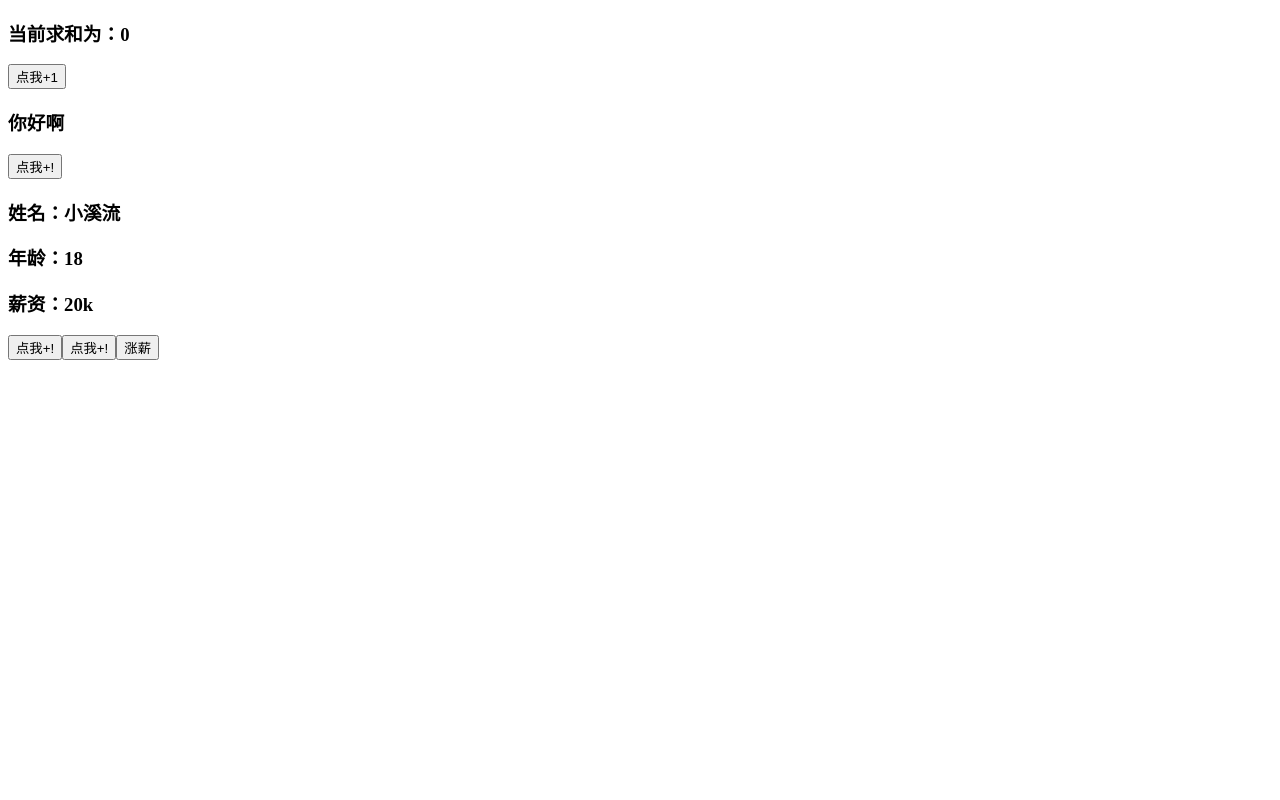
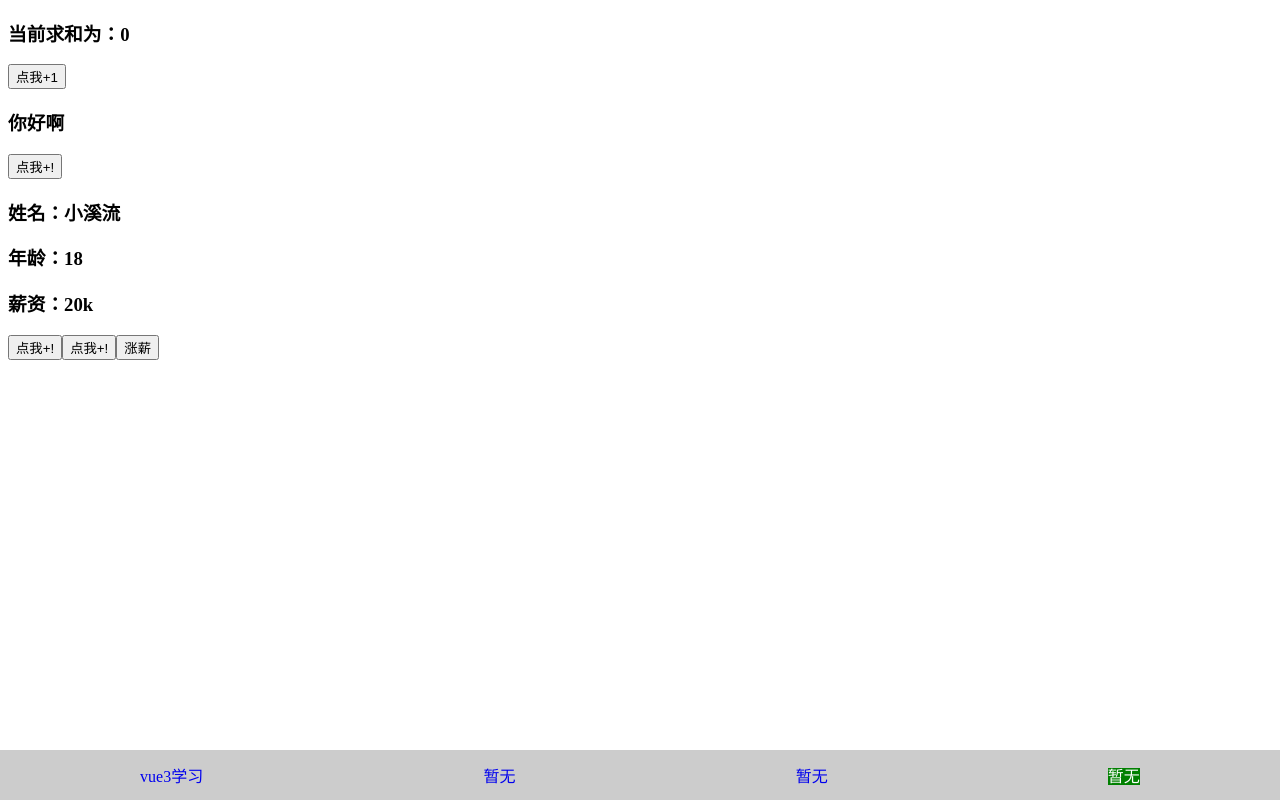
Before and after one commit to xxljunjun/vue3.0-vite-study, a Vue app: page /#/studywatch in a window 1280 px wide. Built offline with nearby package versions, Linux system fonts and the light colour scheme.

Commit message:
加了tabBar功能

```diff
--- a/src/App.vue
+++ b/src/App.vue
@@ -1,12 +1,23 @@
 <template>
   <router-view></router-view>
+  <div id="app">
+    <TabBar />
+  </div>
 </template>
 
-<script lang='ts'>
+<script lang="ts">
+import TabBar from "./components/TabBar.vue";
+import { reactive } from "vue";
 export default {
-  name: "App",
+  components: {
+    TabBar,
+  },
   setup() {
     return {};
   },
 };
 </script>
+<style scoped lang="scss">
+#app {
+}
+</style>
--- /dev/null
+++ b/src/components/TabBar.vue
@@ -0,0 +1,61 @@
+<template>
+  <div class="tabBar">
+    <div class="ulbox">
+      <div v-for="item in menuArr" :key="item.id" class="item">
+        <router-link :to="item.path">
+            {{ item.txt }}
+        </router-link>
+      </div>
+    </div>
+  </div>
+</template>
+
+<script lang="ts">
+import { reactive } from "vue";
+export default {
+  name: "App",
+  setup() {
+    const menuArr = reactive([
+      { id: 1, txt: "vue3学习",path:'/' },
+      { id: 2, txt: "暂无",path:'/studysetup' },
+      { id: 3, txt: "暂无" ,path:'/studycomputed'},
+      { id: 4, txt: "暂无" ,path:'/studywatch'},
+    ]);
+    return {
+      menuArr,
+    };
+  },
+};
+</script>
+<style scoped lang="scss">
+.tabBar {
+  background: #ccc;
+  height: 50px;
+  width: 100%;
+  position: fixed;
+  bottom: 0;
+  left: 0;
+    //路由激活时添加的css属性
+//   .router-link-active {
+//     background: red;
+//     color: #fff;
+//   }
+  .router-link-exact-active{
+    background: green;
+    color: #fff;
+  }
+  .ulbox {
+    display: flex;
+    justify-content: space-around;
+    align-items: center;
+    height: 50px;
+    .item {
+      list-style: none;
+      a{
+        text-decoration: none;
+        height: 100%;
+      }
+    }
+  }
+}
+</style>
--- a/src/main.js
+++ b/src/main.js
@@ -8,7 +8,7 @@ import router from './router'
 
 //创建应用实例对象
 const app = createApp(App)
-console.log("@@",app)
+console.log("@@app",app)
 app.use(store)
 .use(router)
 .use(ElementPlus)
```
